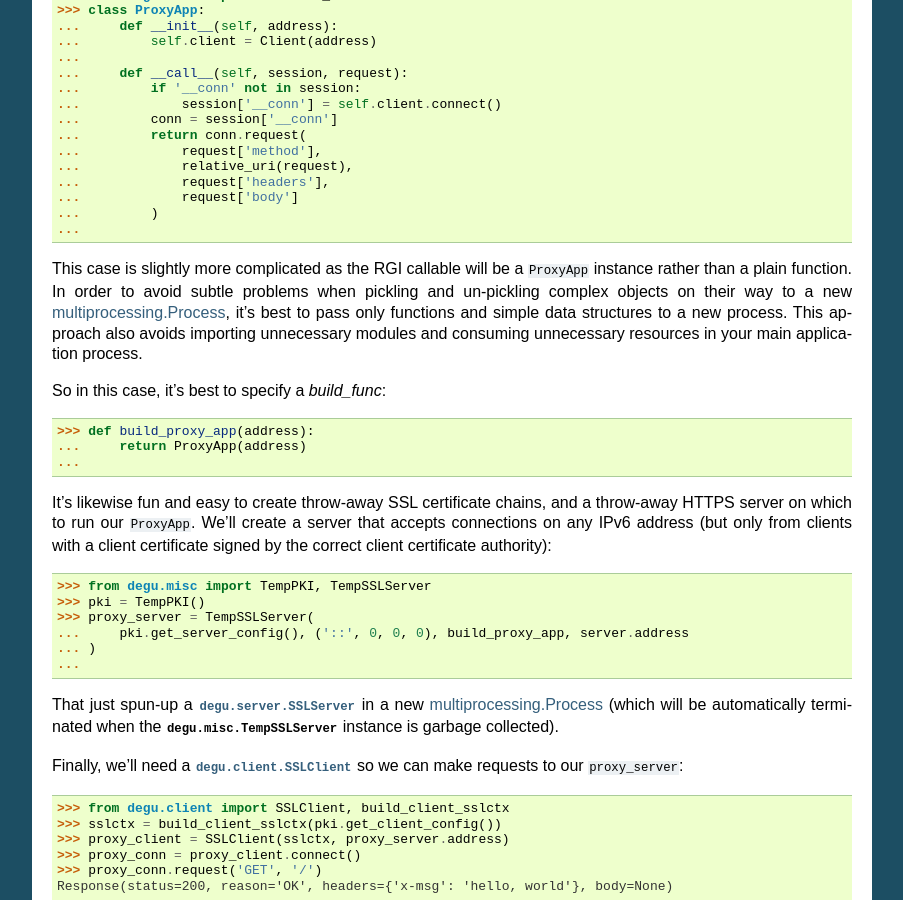
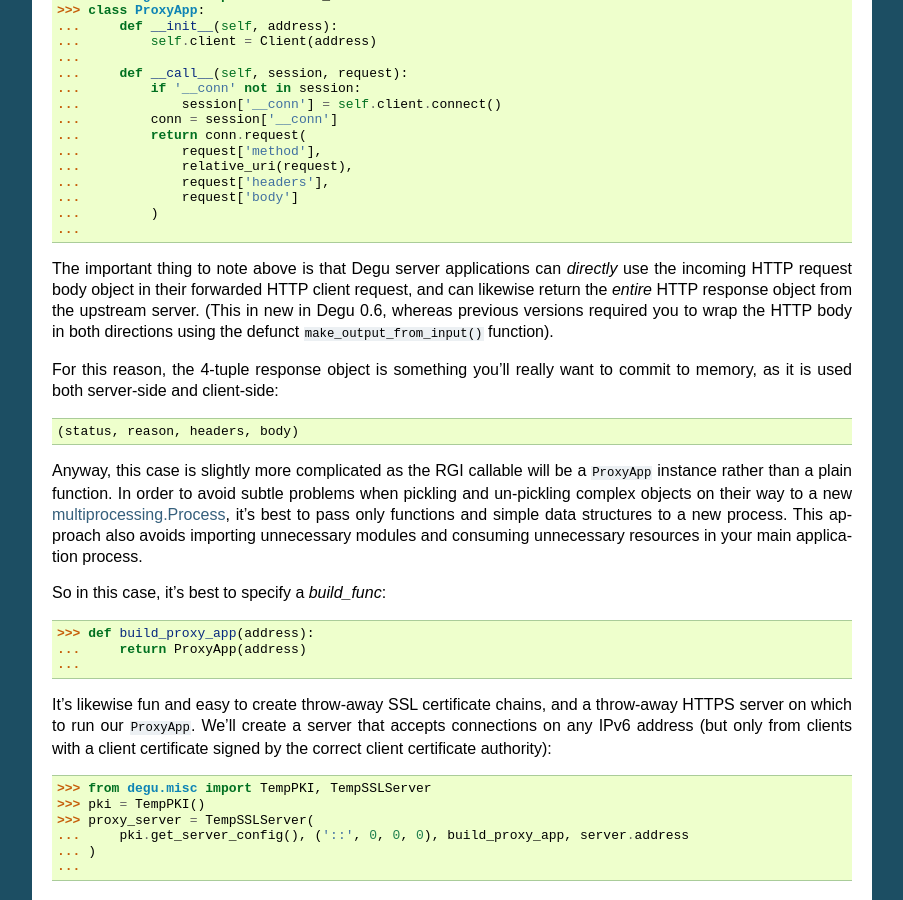
Before and after one commit to json420/degu, a Sphinx documentation site: the page built from doc/tutorial.rst, in a window 1280 px wide and 900 px high, scrolled down 1612 px. Shown: the whole window, without its empty margins (198-1101 px from the left). Built offline with Sphinx 7.4.7, drawn with Linux system fonts in a browser that asks for light colours.

Commit message:
more docwork

```diff
--- a/doc/tutorial.rst
+++ b/doc/tutorial.rst
@@ -116,7 +116,19 @@
 ...         )
 ...
 
-This case is slightly more complicated as the RGI callable will be a
+The important thing to note above is that Degu server applications can
+*directly* use the incoming HTTP request body object in their forwarded HTTP
+client request, and can likewise return the *entire* HTTP response object from
+the upstream server.  (This in new in Degu 0.6, whereas previous versions
+required you to wrap the HTTP body in both directions using the defunct
+``make_output_from_input()`` function).
+
+For this reason, the 4-tuple response object is something you'll really want to
+commit to memory, as it is used both server-side and client-side::
+
+    (status, reason, headers, body)
+
+Anyway, this case is slightly more complicated as the RGI callable will be a
 ``ProxyApp`` instance rather than a plain function.  In order to avoid subtle
 problems when pickling and un-pickling complex objects on their way to a new `multiprocessing.Process`_, it's best to pass only functions and simple data
 structures to a new process.  This approach also avoids importing unnecessary
```
Also changed, not shown: doc/rgi.rst (+11 -2 lines).
